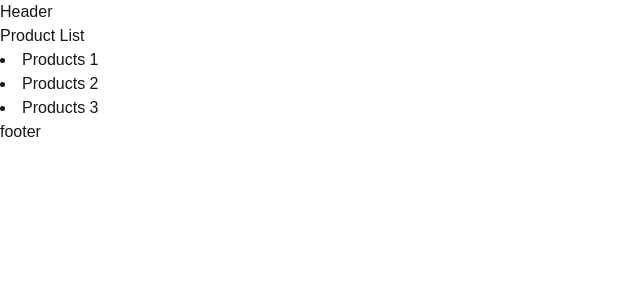
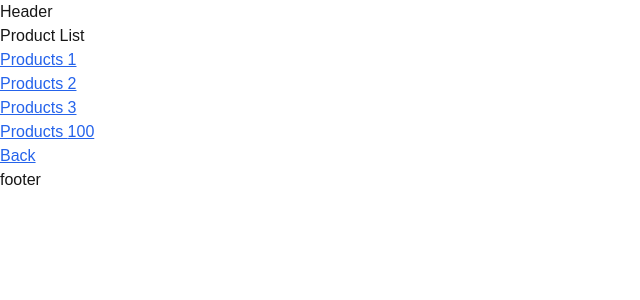
Before and after one commit to Trayshmhirk/learn-nextjs-tutorial, a Next.js app: page /products in a window 1280 px wide. Shown: the top 300 px of the page, without its empty margins (0-640 px from the left). Built offline with nearby package versions, Linux system fonts and the light colour scheme.

Commit message:
lessons on navigation

```diff
--- a/src/app/(auth)/(with-auth-layout)/login/page.tsx
+++ b/src/app/(auth)/(with-auth-layout)/login/page.tsx
@@ -1,7 +1,7 @@
 const Login = () => {
    return (
       <div>
-         <h1>Login</h1>
+         <h1>Login form</h1>
       </div>
    );
 };
--- a/src/app/(auth)/(with-auth-layout)/register/page.tsx
+++ b/src/app/(auth)/(with-auth-layout)/register/page.tsx
@@ -1,7 +1,7 @@
 const Register = () => {
    return (
       <div>
-         <h1>Register</h1>
+         <h1>Register form</h1>
       </div>
    );
 };
--- a/src/app/globals.css
+++ b/src/app/globals.css
@@ -12,3 +12,11 @@ body {
    background: var(--background);
    font-family: Arial, Helvetica, sans-serif;
 }
+
+a {
+   @apply underline text-blue-600;
+}
+
+li {
+   @apply list-none;
+}
--- a/src/app/products/page.tsx
+++ b/src/app/products/page.tsx
@@ -1,10 +1,26 @@
+import Link from "next/link";
+
 const Products = () => {
+   const productId = 100;
    return (
-      <div>
+      <div className="flex flex-col gap-3">
          <h1>Product List</h1>
-         <li>Products 1</li>
-         <li>Products 2</li>
-         <li>Products 3</li>
+         <div className="flex flex-col">
+            <Link href="products/1">
+               <li>Products 1</li>
+            </Link>
+            <Link href="products/2">
+               <li>Products 2</li>
+            </Link>
+            <Link href="products/3" replace>
+               <li>Products 3</li>
+            </Link>
+            <Link href={`products/${productId}`}>
+               <li>Products {productId}</li>
+            </Link>
+         </div>
+
+         <Link href="/">Back</Link>
       </div>
    );
 };
```
Also changed, not shown: src/app/(auth)/(with-auth-layout)/layout.tsx (+24 -2 lines), src/app/order-product/page.tsx (added, +29 -0 lines), src/app/page.tsx (+13 -1 lines).
